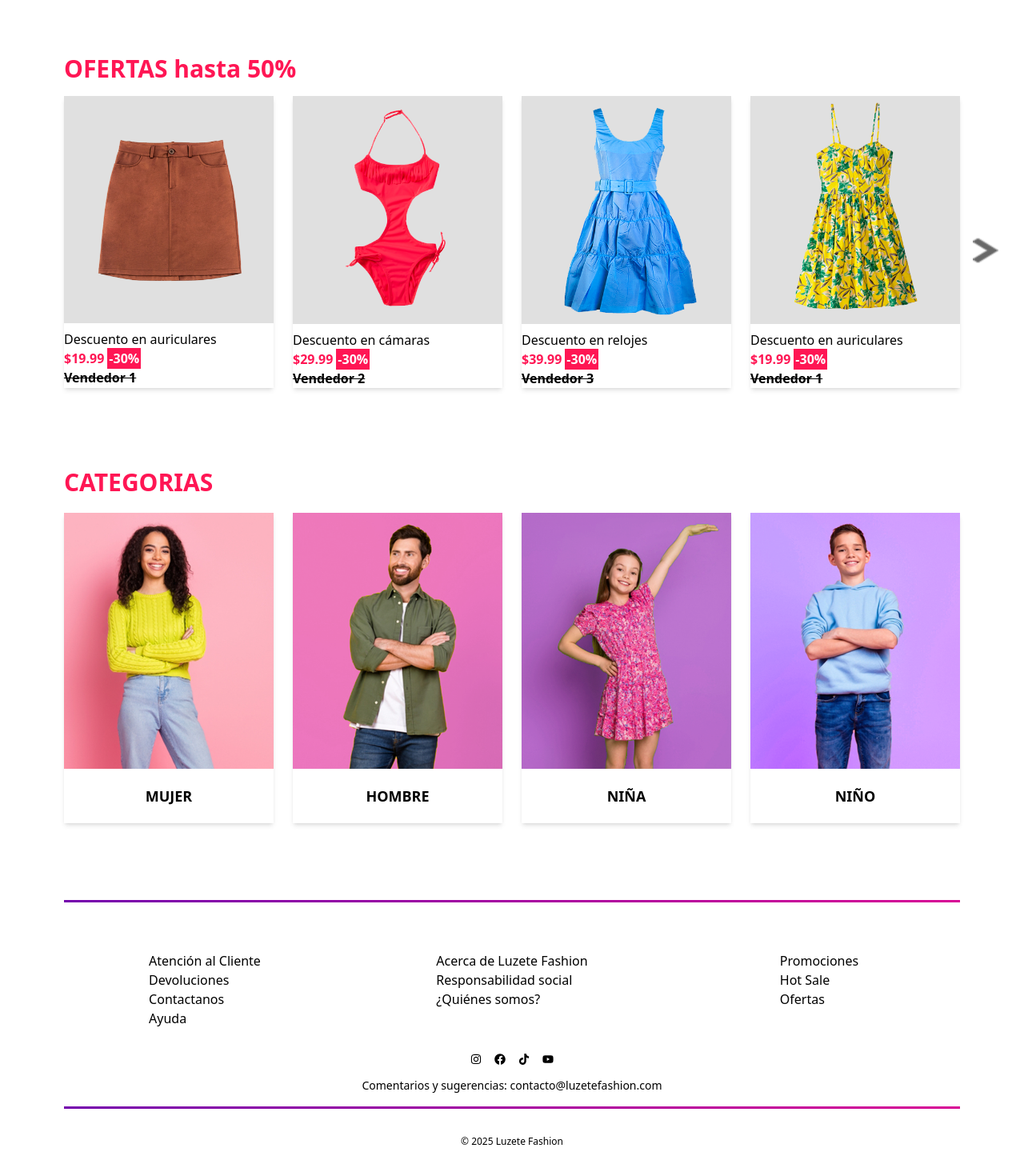
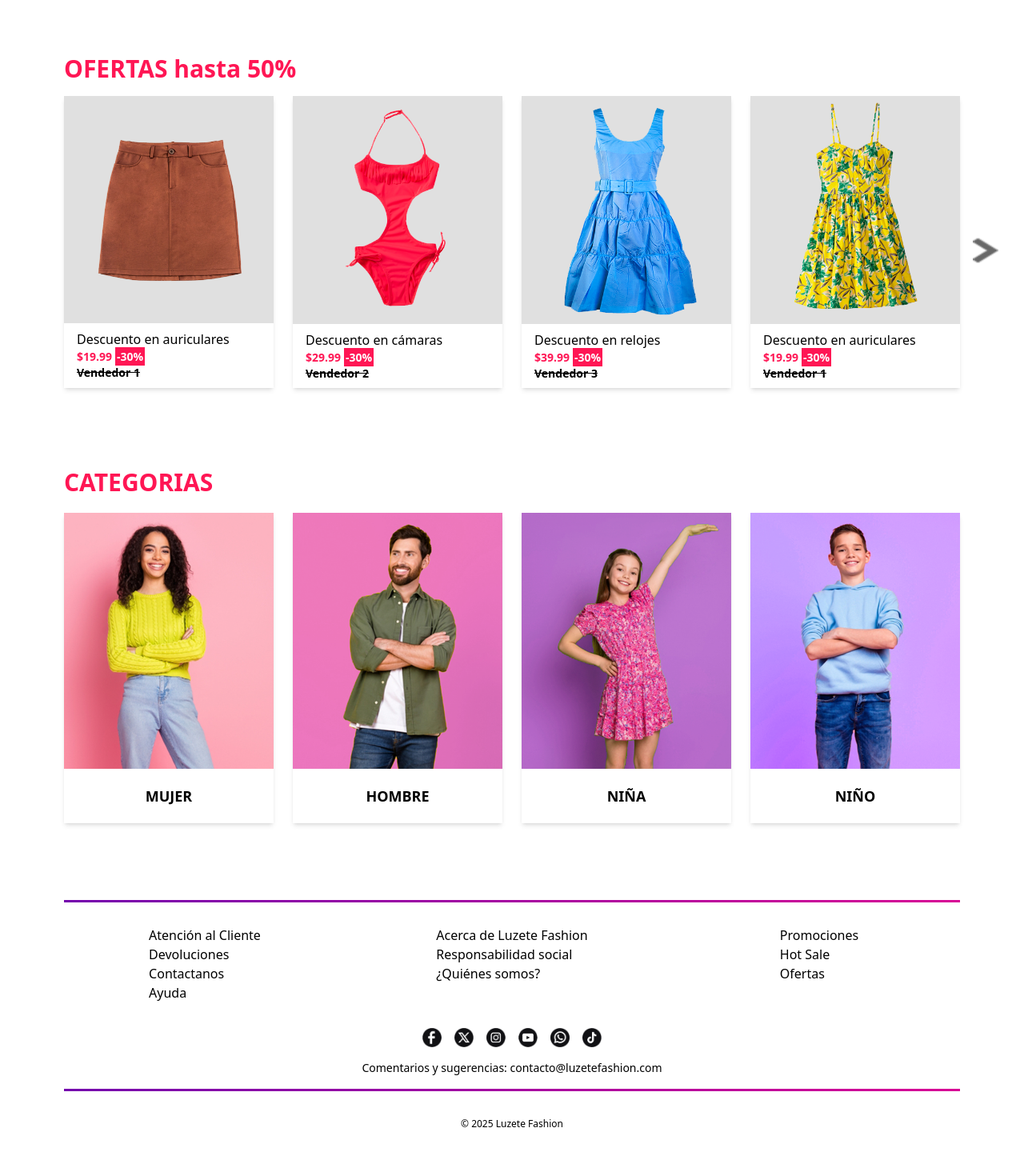
Before and after one commit to IsaRamDev/Luzete, a React (Vite) app: page / in a window 1280 px wide. Shown: the part 628-2098 px from the top of the page at 80% size. Built offline with nearby package versions, Linux system fonts and the light colour scheme.

Commit message:
Tailwind details on footr and home.jsx and catalog

```diff
--- a/src/components/Footer.jsx
+++ b/src/components/Footer.jsx
@@ -1,11 +1,10 @@
-import { FaFacebook, FaInstagram, FaTiktok, FaYoutube } from "react-icons/fa";
 import { useNavigate } from "react-router-dom";
 
 function Footer() {
   const navigate = useNavigate();
   return (
-    <footer className="relative pt-16 pb-10 z-50 px-20">
-<div className="absolute top-0 left-20 right-20 h-[3px] bg-gradient-to-r from-[#7400ad] to-[#d80495]" />
+    <footer className="relative pt-8 pb-10 z-50 px-20">
+      <div className="absolute top-0 left-20 right-20 h-[3px] bg-gradient-to-r from-[#7400ad] to-[#d80495]" />
       <div className="container justify-items-center">
         {/* Sección de enlaces */}
         <div className="grid grid-cols-2 sm:grid-cols-3 gap-8 w-full justify-items-center">
@@ -81,7 +80,7 @@ function Footer() {
             target="_blank"
             aria-label="LinkedIn"
           >
-            <FaInstagram />
+            <img src="/src/assets/FACEBOOK.png" alt="FACEBOOK" className="h-6 w-6" />
           </a>
           <a
             onClick={() => navigate("https://www.facebook.com/kaix.mx")}
@@ -89,7 +88,7 @@ function Footer() {
             target="_blank"
             aria-label="Facebook"
           >
-            <FaFacebook />
+            <img src="/src/assets/X.png" alt="X" className="h-6 w-6" />
           </a>
           <a
             onClick={() => navigate("https://www.instagram.com/kaix.mx/")}
@@ -97,7 +96,7 @@ function Footer() {
             target="_blank"
             aria-label="Instagram"
           >
-            <FaTiktok />
+            <img src="/src/assets/INSTAGRAM.png" alt="INSTAGRAM" className="h-6 w-6" />
           </a>
           <a
             onClick={() => navigate("https://www.tiktok.com/@kaix.mx")}
@@ -105,7 +104,23 @@ function Footer() {
             target="_blank"
             aria-label="TikTok"
           >
-            <FaYoutube />
+            <img src="/src/assets/YOUTUBE.png" alt="YOUTUBE" className="h-6 w-6" />
+          </a>
+          <a
+            onClick={() => navigate("https://www.instagram.com/kaix.mx/")}
+            className="hover:scale-150"
+            target="_blank"
+            aria-label="Instagram"
+          >
+            <img src="/src/assets/WATSAP.png" alt="WHATSAPP" className="h-6 w-6" />
+          </a>
+          <a
+            onClick={() => navigate("https://www.tiktok.com/@kaix.mx")}
+            className="hover:scale-150"
+            target="_blank"
+            aria-label="TikTok"
+          >
+            <img src="/src/assets/TIKTOK.png" alt="TIKTOK" className="h-6 w-6" />
           </a>
         </div>
         {/* Información de contacto */}
--- a/src/components/Navbar.jsx
+++ b/src/components/Navbar.jsx
@@ -6,7 +6,7 @@ import { useNavigate } from "react-router-dom";
 
 function Navbar() {
   const [isCatalogOpen, setIsCatalogOpen] = useState(false);
-  const [openSubMenu, setOpenSubMenu] = useState(null); // Controla qué submenú está abierto
+  const [openSubMenu, setOpenSubMenu] = useState("MUJER"); // Controla qué submenú está abierto
   const navigate = useNavigate();
   let catalogTimeout;
 
@@ -18,8 +18,8 @@ function Navbar() {
   const handleCatalogMouseLeave = () => {
     catalogTimeout = setTimeout(() => {
       setIsCatalogOpen(false);
-      setOpenSubMenu(null); // Cierra todos los submenús
-    }, 200);
+      setOpenSubMenu("MUJER"); // Cierra todos los submenús
+    }, 300);
   };
 
   const handleSubMenuMouseEnter = (menuKey) => {
@@ -27,14 +27,8 @@ function Navbar() {
     setOpenSubMenu(menuKey); // Abre el submenú actual y cierra los demás
   };
 
-  const handleSubMenuMouseLeave = () => {
-    catalogTimeout = setTimeout(() => {
-      setOpenSubMenu(null); // Cierra el submenú actual
-    }, 200);
-  };
-
   const categories = {
-    mujer: [
+    MUJER: [
       "Vestidos",
       "Conjuntos",
       "Blusas",
@@ -46,7 +40,7 @@ function Navbar() {
       "Suéter",
       "Accesorios",
     ],
-    hombre: [
+    HOMBRE: [
       "Playera",
       "Conjuntos",
       "Pantalones",
@@ -56,7 +50,7 @@ function Navbar() {
       "Chamarra",
       "Accesorios",
     ],
-    niñas: [
+    NIÑA: [
       "Vestidos",
       "Conjuntos",
       "Blusas",
@@ -68,7 +62,7 @@ function Navbar() {
       "Suéter",
       "Accesorios",
     ],
-    niños: [
+    NIÑO: [
       "Playera",
       "Conjuntos",
       "Pantalones",
@@ -76,20 +70,6 @@ function Navbar() {
       "Ropa Interior",
       "Pijamas",
       "Chamarra",
-      "Accesorios",
-    ],
-    plus: [
-      "Vestidos",
-      "Conjuntos",
-      "Blusas",
-      "Pantalones",
-      "Faldas",
-      "Ropa Interior",
-      "Pijamas",
-      "Chamarra",
-      "Suéter",
-      "Sudaderas",
-      "Jeans",
       "Accesorios",
     ],
   };
@@ -103,42 +83,45 @@ function Navbar() {
           onMouseEnter={handleCatalogMouseEnter}
           onMouseLeave={handleCatalogMouseLeave}
         >
-            <button className="flex items-center font-semibold borderpx-4 py-2">
-              <img
+          <button className="flex items-center font-semibold px-4 py-2">
+            {!isCatalogOpen && <img
               src="/src/assets/MENU.png"
               alt="Menu Catalogo"
               className="h-6 w-8 mr-2"
-              />
+            />}
+            {isCatalogOpen && <img
+              src="/src/assets/MENU2.png"
+              alt="Menu Catalogo"
+              className="h-6 w-8 mr-2"
+            />}
           </button>
           {isCatalogOpen && (
-              <div className="absolute left-0 top-10 bg-white border rounded-lg shadow-lg p-4 w-48 z-50">
-                <ul>
-                  {["mujer", "hombre", "niñas", "niños", "plus"].map((key) => (
+            <div className="absolute top-24 -left-6 bg-white rounded-lg shadow-lg z-50 px-10 py-5">
+              {/* Tabs horizontales */}
+              <ul className="flex">
+                {Object.keys(categories).map((key) => (
                   <li
                     key={key}
-                      className="relative"
                     onMouseEnter={() => handleSubMenuMouseEnter(key)}
-                      onMouseLeave={handleSubMenuMouseLeave}
-                    >
-                      <button className="flex items-center justify-between w-full text-gray-700 hover:text-white hover:bg-[#001F54] px-2 py-1 rounded">
-                        {key.charAt(0).toUpperCase() + key.slice(1)}
-                        <span
-                          className={`ml-2 transform transition-transform ${
-                            openSubMenu === key ? "" : "hidden"
+                    className={`px-6 py-3 cursor-pointer hover:bg-[#001F54] hover:text-white transition ${openSubMenu === key ? "bg-[#001F54] text-white" : "text-gray-700"
                       }`}
                   >
-                          {">"}
-                        </span>
-                      </button>
-                      {openSubMenu === key && (
-                        <ul className="absolute top-0 left-full bg-white border rounded-lg shadow-lg mt-0 ml-2 w-48 z-50">
-                          {categories[key].map((category) => (
+                    {key.charAt(0).toUpperCase() + key.slice(1)}
+                  </li>
+                ))}
+              </ul>
+
+              {/* Subcategorías */}
+              <div className="p-4">
+                {openSubMenu && (
+                  <ul className="gap-2">
+                    {categories[openSubMenu].map((category) => (
                       <li key={category}>
                         <a
-                                href={`/catalogo/${key}/${category
+                          href={`/catalogo/${openSubMenu}/${category
                             .toLowerCase()
                             .replace(/\s+/g, "-")}`}
-                                className="block text-gray-600 hover:text-white hover:bg-[#001F54] px-2 py-1 rounded"
+                          className="block text-gray-600 hover:text-white hover:bg-[#001F54] px-3 py-1 rounded transition"
                         >
                           {category}
                         </a>
@@ -146,9 +129,7 @@ function Navbar() {
                     ))}
                   </ul>
                 )}
-                    </li>
-                  ))}
-                </ul>
+              </div>
             </div>
           )}
         </div>
--- a/src/pages/Home.jsx
+++ b/src/pages/Home.jsx
@@ -214,8 +214,8 @@ export default function Home() {
                   alt={`Descuento ${descuento.id}`}
                   className="w-full object-cover"
                 />
-                <div className="mt-2">
-                  <p className="">{descuento.name}</p>
+                <div className="my-2 pl-4 text-sm">
+                  <p className="text-base">{descuento.name}</p>
                   <p className="text-[#ff1654] font-bold">{descuento.price}<label className="ml-1 p-0.5 bg-[#ff1654] text-white">-30%</label></p>
                   <p className="font-extrabold line-through">{descuento.vendor}</p>
                 </div>
```
Lines whose indentation alone changed are shown as unchanged.
